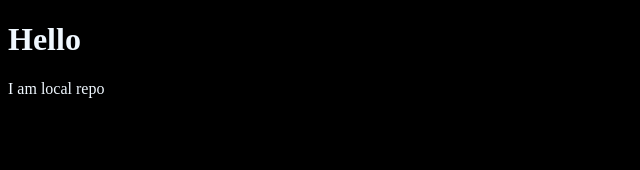
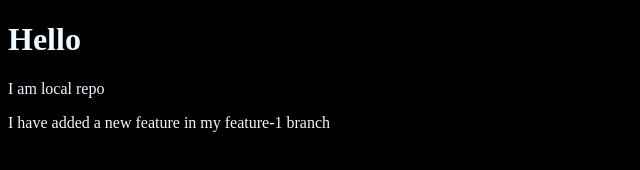
Before and after one commit to LaibaIjaz12/Local-repo, a plain HTML site: page index.html in a window 1280 px wide. Shown: the whole page, without its empty margins (0-640 px from the left). Drawn offline with Linux system fonts and the light colour scheme.

Commit message:
Added new feature in feature 1

```diff
--- a/index.html
+++ b/index.html
@@ -9,5 +9,6 @@
   <body>
     <h1>Hello</h1>
     <p>I am local repo</p>
+    <p>I have added a new feature in my feature-1 branch</p>
   </body>
 </html>
```
